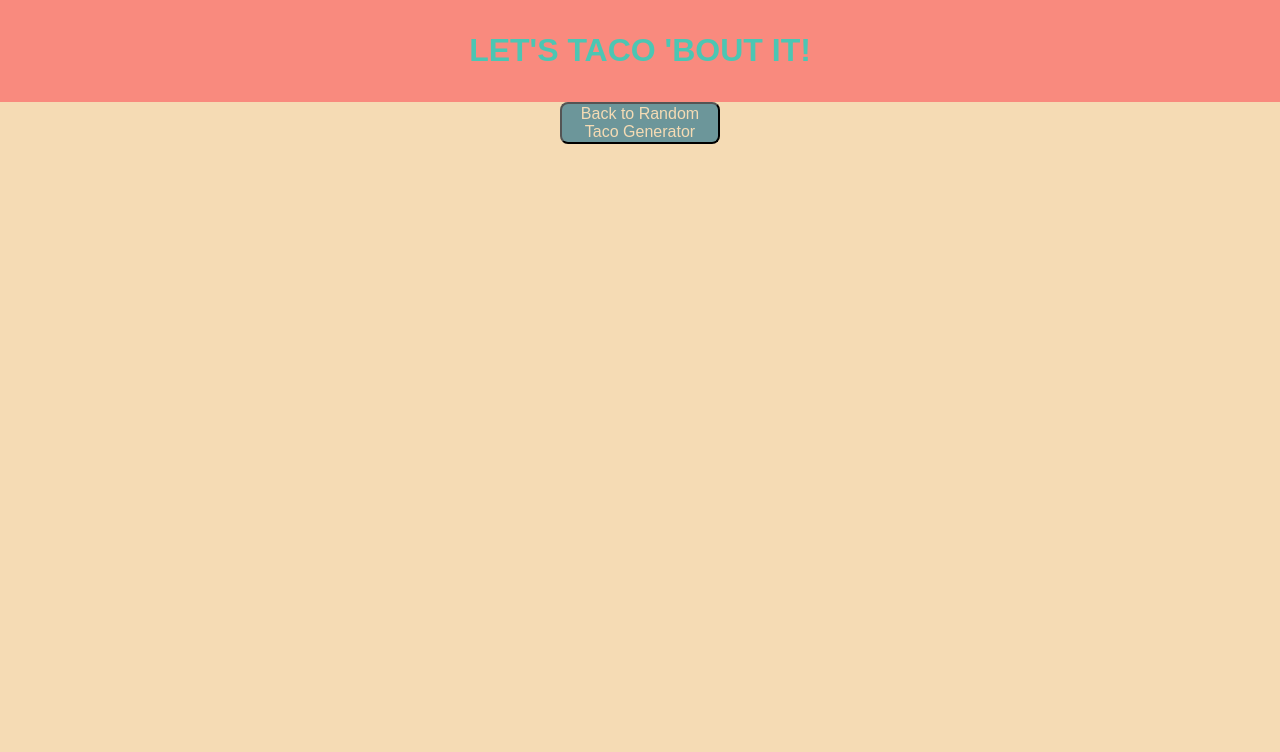
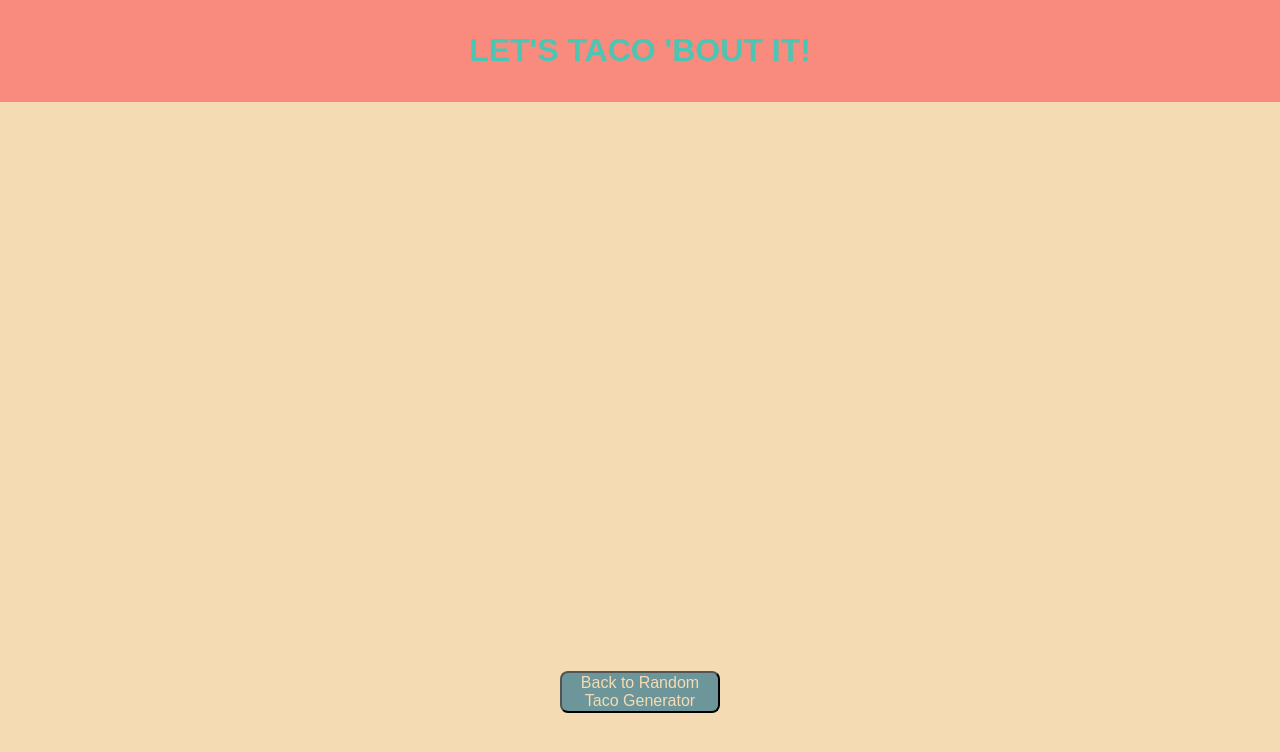
Before and after one commit to Codeherder19/Lets-Taco-Bout-It, a React (Create React App) app: page /SavedTacos in a window 1280 px wide. Shown: the top 752 px of the page. Built offline with nearby package versions, Linux system fonts and the light colour scheme.

Commit message:
Add styling to flex and size the tiny taco container

```diff
--- a/src/SavedTacos.css
+++ b/src/SavedTacos.css
@@ -12,3 +12,12 @@
    color: #F5DBB4;
    border-radius: .5rem;
  }
+
+ .tiny-taco-container {
+   display: flex;
+   flex-wrap: wrap;
+   justify-content: center;
+   align-items: center;
+   height: 80%;
+   width: 80%;
+ }
```
